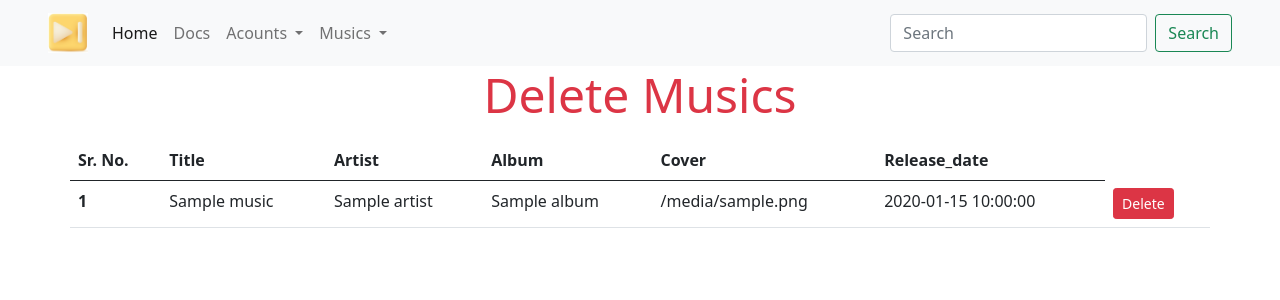
After one commit to aureliasegarra/musicBoard, a FastAPI app: template templates/musics/show_musics_to_delete.html in a window 1280 px wide. The commit adds this page. Shown: the top 300 px of the page. Run offline with FastAPI, Linux system fonts and the light colour scheme; the template is opened without the code that fills it: most values are stand-ins (such as "Sample title", 1, 10 or a date in 2020).

Commit message:
Add and delete music

```diff
--- a/db/repository/musics.py
+++ b/db/repository/musics.py
@@ -43,3 +43,9 @@ def delete_music_by_id(id: int, db: Session, owner_id: int):
     existing_music.delete(synchronize_session=False)
     db.commit()
     return 1
+
+
+""" FUNCTION TO SEARCH MUSIC"""
+def search_music(query: str, db: Session):
+    musics = db.query(Music).filter(Music.title.contains(query))
+    return musics
--- a/templates/components/card.html
+++ b/templates/components/card.html
@@ -1,4 +1,4 @@
-<div class="card" style="width: 18rem;">
+<div class="card" style="width: 13rem;">
   <img src="{{obj.cover}}" class="card-img-top" alt="...">
   <div class="card-body">
     <h3 class="card-title">{{obj.title}}</h3>
--- a/templates/components/navbar.html
+++ b/templates/components/navbar.html
@@ -21,6 +21,7 @@
             <ul class="dropdown-menu" aria-labelledby="navbarDropdown">
               <li><a class="dropdown-item" href="/register/">Register</a></li>
               <li><a class="dropdown-item" href="/login/">Login</a></li>
+              <li><a class="dropdown-item" href="/logout/">Logout</a></li>
               <li><hr class="dropdown-divider"></li>
             </ul>
           </li>
@@ -34,8 +35,9 @@
             </ul>
           </li>
         </ul>
-        <form class="d-flex">
-          <input class="form-control me-2" type="search" placeholder="Search" aria-label="Search">
+
+        <form class="d-flex" action="/search/">
+          <input class="form-control me-2" type="search" placeholder="Search" aria-label="Search" name="query">
           <button class="btn btn-outline-success" type="submit">Search</button>
         </form>
       </div>
--- /dev/null
+++ b/templates/musics/show_musics_to_delete.html
@@ -0,0 +1,60 @@
+{% extends "shared/base.html" %}
+
+
+{% block title %}
+  <title>Delete Musics</title>
+{% endblock %}
+
+{% block content %}
+  <div class="container">
+  <div class="row">
+    <div class="col">
+      <h1 class="display-5 text-center text-danger mb-3">Delete Musics</h1>
+    </div>
+    <div id="result" class="text-danger text-bold lead"></div>
+  </div>
+
+  <div class="row">
+    <table class="table">
+        <thead>
+          <tr>
+            <th scope="col">Sr. No.</th>
+            <th scope="col">Title</th>
+            <th scope="col">Artist</th>
+            <th scope="col">Album</th>
+            <th scope="col">Cover</th>
+            <th scope="col">Release_date</th>
+          </tr>
+        </thead>
+        <tbody>
+            {% for music in musics %}
+            <tr>
+                <th scope="row">{{loop.index}}</th>
+                <td>{{music.title}}</td>
+                <td>{{music.artist}}</td>
+                <td>{{music.album}}</td>
+                <td>{{music.cover[:40]}}</td>
+                <td>{{music.release_date}}</td>
+                <td>
+                    <button class="btn btn-danger btn-sm" onclick="delete_music({{music.id}})">Delete</button>
+                </td>
+            </tr>
+            {% endfor %}
+        </tbody>
+    </table>
+  </div>
+</div>
+{% endblock %}
+
+{% block scripts %}
+<script type="text/javascript">
+    function delete_music(id){
+        fetch('/music/delete/'+id,{
+            method:'DELETE',
+        })
+        .then(response => response.json())
+        .then(document.getElementById('result').innerHTML = "Refreshing")
+        .then(data => document.getElementById("result").innerHTML = data.detail);
+    }
+</script>
+{% endblock %}
```
Also changed, not shown: apis/version1/route_musics.py (+5 -4 lines), templates/musics/create_music.html (added, +40 -0 lines), webapps/auth/route_login.py (+14 -1 lines), webapps/musics/forms.py (added, +38 -0 lines), webapps/musics/route_musics.py (+58 -2 lines), webapps/base.py (line endings or trailing spaces).
